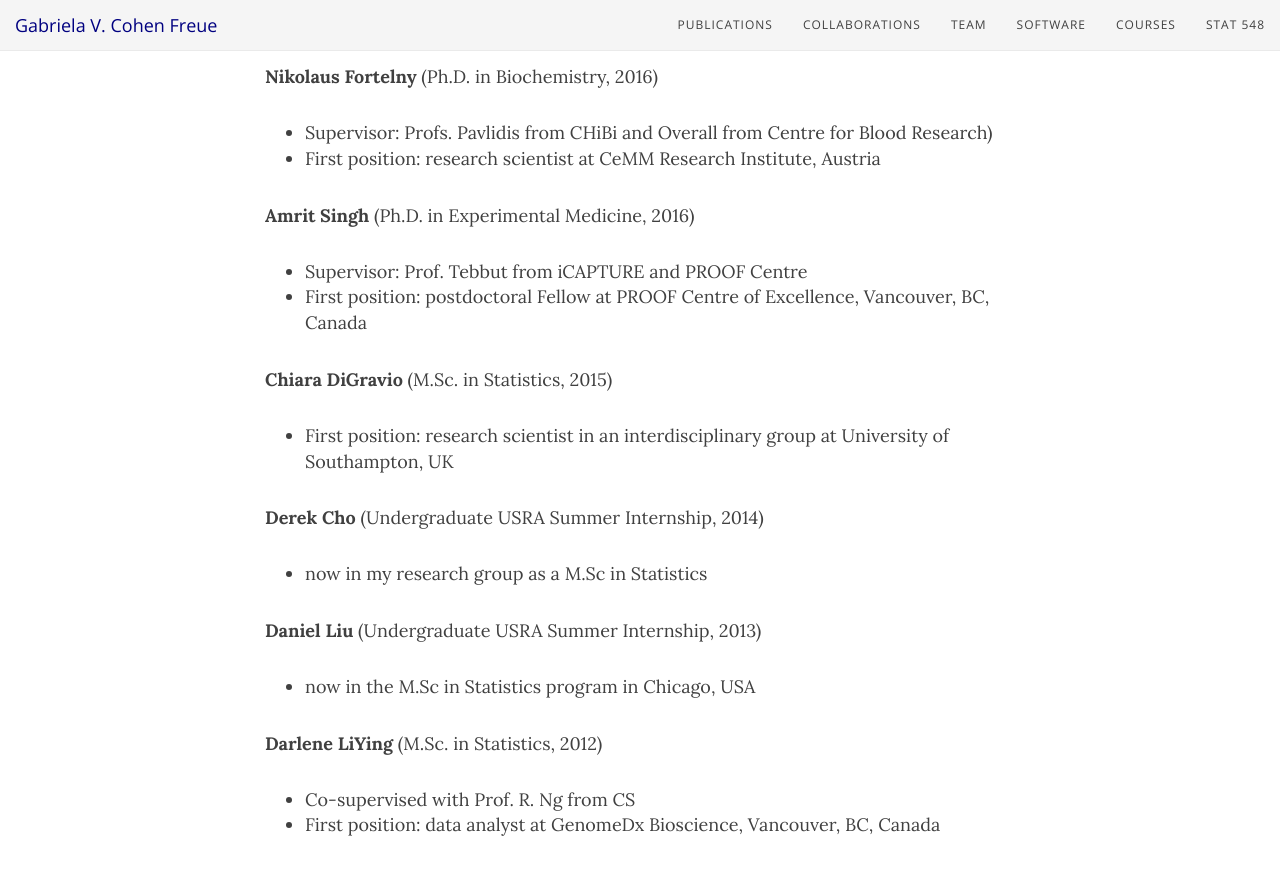
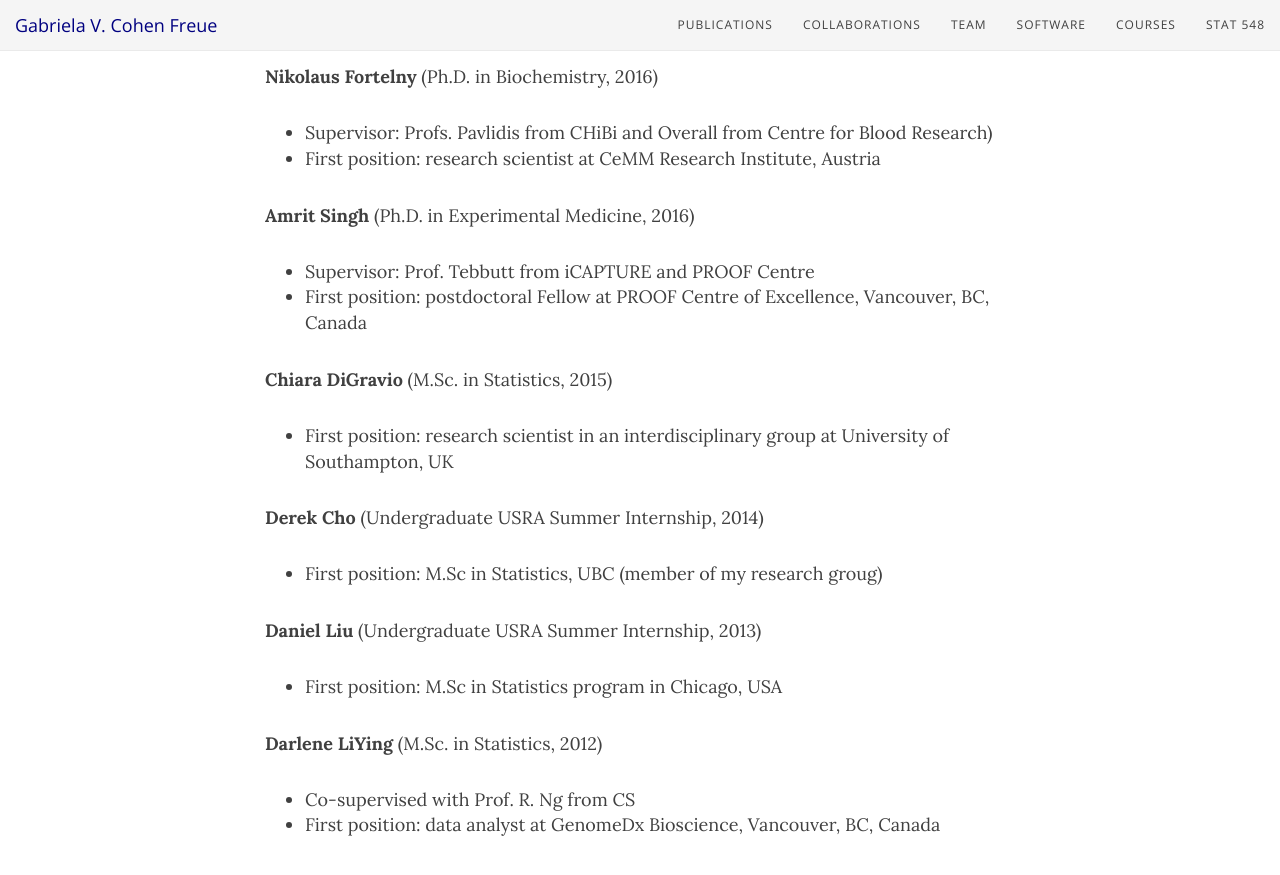
Before and after one commit to gcohenfr/gcohenfr.github.io, a Jekyll site: the page built from team.md, in a window 1280 px wide and 900 px high, scrolled down 1661 px. Shown: the top 875 px of the window. Built offline with Jekyll 4.4.1, drawn with Linux system fonts in a browser that asks for light colours; nearby versions of some CDN libraries; some of the changed text lies outside the part shown.

Commit message:
Update team.md

```diff
--- a/team.md
+++ b/team.md
@@ -34,7 +34,7 @@ title: ""
 
 **Yolanda Yang** (M.Sc. in Experimenal Medicine, in progress)
 
--	Supervisor Prof. Tebutt from iCAPTURE and PROOF Centre
+-	Supervisor Prof. Tebbutt from iCAPTURE and PROOF Centre
 
 **Nathaniel Lim** (Ph.D. in GSAT, in progress)
 
@@ -49,17 +49,17 @@ title: ""
  * First position: research scientist at BC Cancer Research Centre, Vancouver, BC, Canada
 
 **Hao Luo** (Ph.D. in Statistics, 2016)
--	Supervisor Prof Gustafson from Statistics
--	First position: data analyst at Rubylife, Canada
+*	Supervisor Prof Gustafson from Statistics
+*	First position: data analyst at Rubylife, Canada
 
 **Nikolaus Fortelny** (Ph.D. in Biochemistry, 2016)
 
-  * Supervisor: Profs. Pavlidis from CHiBi and Overall from Centre for Blood Research)
-  * First position: research scientist at CeMM Research Institute, Austria
+ * Supervisor: Profs. Pavlidis from CHiBi and Overall from Centre for Blood Research)
+ * First position: research scientist at CeMM Research Institute, Austria
 
 **Amrit Singh** (Ph.D. in Experimental Medicine, 2016)
 
-  * Supervisor: Prof. Tebbut from iCAPTURE and PROOF Centre
+  * Supervisor: Prof. Tebbutt from iCAPTURE and PROOF Centre
   * First position: postdoctoral Fellow at PROOF Centre of Excellence, Vancouver, BC, Canada
 
 **Chiara DiGravio** (M.Sc. in Statistics, 2015)
@@ -68,11 +68,11 @@ title: ""
 
 **Derek Cho** (Undergraduate USRA Summer Internship, 2014)
 
- * now in my research group as a M.Sc in Statistics
+ * First position: M.Sc in Statistics, UBC (member of my research groug)
 
 **Daniel Liu** (Undergraduate USRA Summer Internship, 2013)
 
- * now in the M.Sc in Statistics program in Chicago, USA
+ * First position: M.Sc in Statistics program in Chicago, USA
 
 **Darlene LiYing** (M.Sc. in Statistics, 2012)
 
```
